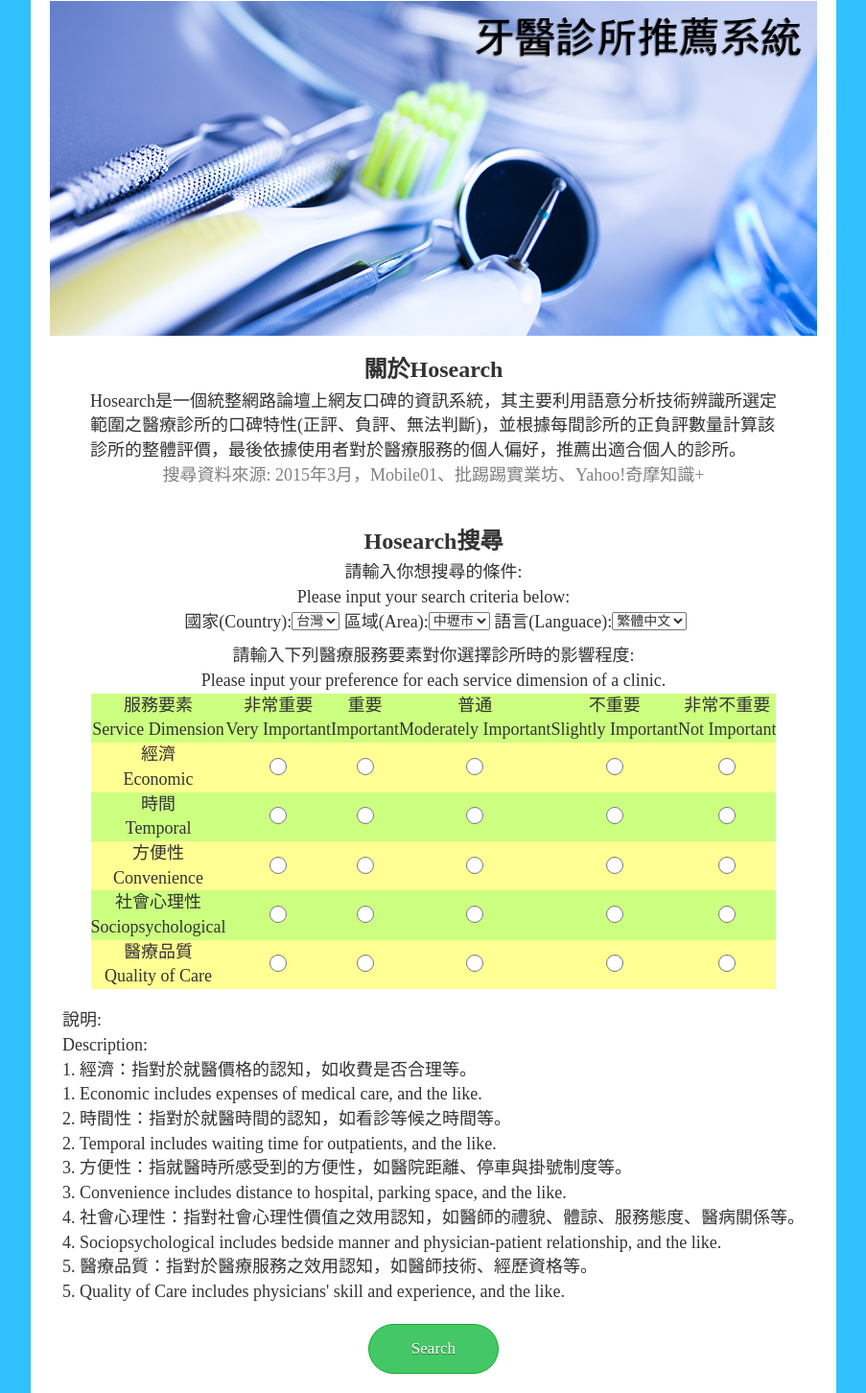
After one commit to mukuro690528/DENsearch, a Django app: page /survey/ in a window 1280 px wide. The commit adds this page. Shown: the whole page at 96% size, without its empty margins (188-1091 px from the left). Run offline with Django 3.2, Linux system fonts and the light colour scheme; some libraries are stand-ins or nearby versions.

Commit message:
add survey.html and let it run

```diff
--- a/densearch/settings.py
+++ b/densearch/settings.py
@@ -107,7 +107,7 @@ AUTH_PASSWORD_VALIDATORS = [
 
 LANGUAGE_CODE = 'en-us'
 
-TIME_ZONE = 'UTC'
+TIME_ZONE = 'Asia/Taipei'
 
 USE_I18N = True
 
--- a/densearch/urls.py
+++ b/densearch/urls.py
@@ -15,7 +15,7 @@ Including another URLconf
 """
 from django.conf.urls import url
 from django.contrib import admin
-from recommendation.views import survey
+from recommendation.views.views import survey
 
 urlpatterns = [
     url(r'^admin/', admin.site.urls),
--- /dev/null
+++ b/recommendation/views/crawler_views.py
@@ -0,0 +1,5 @@
+from django.shortcuts import render
+
+#ptt
+
+#mobile01
--- a/static/o/css/densearch.css
+++ b/static/o/css/densearch.css
@@ -22,7 +22,7 @@
 	padding-right: 0;
 	padding-bottom: 10px;
 	padding-left: 0;
-	background-image: url('pic/dentist_banner_background_3.jpg');
+	background-image: url('../../img/dentist_banner_background.jpg');
 	background-position:bottom;
 	background-repeat:no-repeat;
 
--- a/templates/module/base.html
+++ b/templates/module/base.html
@@ -1,10 +1,14 @@
-<!DOCTYPE html>
-<html lang="en">
-<head>
-    <meta charset="UTF-8">
-    <title>Title</title>
-</head>
-<body>
+{% include 'module/head.html' %}
+
+{% block script %}
+{% endblock %}
+
+<title>DenSearch-牙醫診所推薦系統</title>
+<body style="font-family: 微軟正黑體; background-color:#31c1ff">
+{#    {% include 'module/nav.html' %}#}
+
+    {% block body %}
+    {% endblock %}
 
 </body>
 </html>
--- a/templates/module/head.html
+++ b/templates/module/head.html
@@ -1,10 +1,17 @@
 <!DOCTYPE html>
 <html lang="en">
 <head>
-    <meta charset="UTF-8">
-    <title>Title</title>
-</head>
-<body>
+  <!-- Theme Made By www.w3schools.com - No Copyright -->
+    <meta charset="utf-8">
+    <meta name="viewport" content="width=device-width, initial-scale=1">
 
-</body>
-</html>
+    <link rel="stylesheet" href="https://maxcdn.bootstrapcdn.com/bootstrap/3.3.7/css/bootstrap.min.css">
+    <link href="https://fonts.googleapis.com/css?family=Lato" rel="stylesheet" type="text/css">
+    <link href="https://fonts.googleapis.com/css?family=Montserrat" rel="stylesheet" type="text/css">
+
+    {% load staticfiles %}
+    <link href='{% static "o/css/densearch.css" %}' type="text/css" rel="stylesheet">
+
+    <script src="https://ajax.googleapis.com/ajax/libs/jquery/3.1.1/jquery.min.js"></script>
+    <script src="https://maxcdn.bootstrapcdn.com/bootstrap/3.3.7/js/bootstrap.min.js"></script>
+{#    <script type='text/javascript' src='{% static "js/yiwu.js" %}'></script>#}
--- /dev/null
+++ b/templates/survey.html
@@ -0,0 +1,324 @@
+{% extends 'module/base.html' %}
+
+{% block script %}
+    <script language="javascript">
+
+        function check_submit() {
+            for (var i = 1; i <= 5; i++) {
+                if ($("input[name='q" + i + "']:checked").length <= 0) {
+                    alert('還有欄位未填!');
+                    return false;
+                }
+            }
+            document.SearchForm.action = "";
+            document.SearchForm.submit();
+        }
+    </script>
+{% endblock %}
+
+{% block body %}
+    <div align="center">
+        <div class="outer">
+            <div class="banner">
+            </div>
+            <div class="content">
+                <form method="post" name="SearchForm">
+
+                    <table width="20" border="0">
+                        <tr>
+                            <td nowrap><font size="6" face="微軟正黑體"><b><font size="5">關於Hosearch</font></b></font></td>
+                        </tr>
+                    </table>
+
+                    <table width="70" border="0">
+                        <tr>
+                            <td nowrap><font size="4" face="微軟正黑體">Hosearch是一個統整網路論壇上網友口碑的資訊系統，其主要利用語意分析技術辨識所選定<br/>
+                                範圍之醫療診所的口碑特性(正評、負評、無法判斷)，並根據每間診所的正負評數量計算該<br/>
+                                診所的整體評價，最後依據使用者對於醫療服務的個人偏好，推薦出適合個人的診所。</font></td>
+                        </tr>
+                        <tr>
+                            <td nowrap>
+                                <center><font size="4" face="微軟正黑體" color=gray> 搜尋資料來源:
+                                    2015年3月，Mobile01、批踢踢實業坊、Yahoo!奇摩知識+</font></center>
+                            </td>
+                        </tr>
+                    </table>
+
+
+                    <p>&nbsp;</p>
+
+                    <table width="20" border="0">
+                        <tr>
+                            <td nowrap><font size="6" face="微軟正黑體"><b><font size="5">Hosearch搜尋</font></b></font></td>
+                        </tr>
+                    </table>
+
+                    <table width="70" border="0">
+                        <tr>
+                            <td nowrap><font size="4" face="微軟正黑體">
+                                <center>請輸入你想搜尋的條件:<br>Please input your search criteria below:</center>
+                            </font></td>
+                        </tr>
+                    </table>
+                    <table width="70" border="0">
+                        <tr>
+                            <td nowrap><font size="4" face="微軟正黑體">&nbsp;國家(Country):</font></td>
+                            <td class="style1"><select name="txtarea">
+                                <option value="台灣">台灣</option>
+                            </select></td>
+                            <td nowrap><font size="4" face="微軟正黑體">&nbsp;區域(Area):</font></td>
+                            <td><select name="txtarea">
+                                <option value="台北市">中壢市</option>
+                                <option value="台北市">基隆市</option>
+                                <option value="台北市">臺北市</option>
+                                <option value="台北市">新北市</option>
+                                <option value="台北市">桃園市</option>
+                                <option value="台北市">新竹縣</option>
+                                <option value="台北市">新竹市</option>
+                                <option value="台北市">苗栗縣</option>
+                                <option value="台北市">臺中市</option>
+                                <option value="台北市">南投縣</option>
+                                <option value="台北市">雲林縣</option>
+                                <option value="台北市">嘉義縣</option>
+                                <option value="台北市">嘉義市</option>
+                                <option value="台北市">臺南市</option>
+                                <option value="台北市">高雄市</option>
+                                <option value="台北市">屏東縣</option>
+                                <option value="台北市">宜蘭縣</option>
+                                <option value="台北市">花蓮縣</option>
+                                <option value="台北市">臺東縣</option>
+                                <option value="台北市">澎湖縣</option>
+                                <option value="台北市">金門縣</option>
+                                <option value="台北市">連江縣</option>
+                            </select></td>
+                            <td nowrap><font size="4" face="微軟正黑體">&nbsp;語言(Languace):</font></td>
+                            <td><select name="txtarea">
+                                <option value="台灣">繁體中文</option>
+                            </select></td>
+                        </tr>
+                    </table>
+
+                    <!--<table>
+                      <tr>
+                          <td><font size="4" face="微軟正黑體" color=red><center>註:由於此系統為測試版本，因此僅以中壢市為測試區域。<br>NOTE: This system is a beta version, only Chungli City area for testing.</center></font></td>
+                      </tr>
+                    </table>-->
+
+                    <p></p>
+                    <table width="70" border="0">
+                        <tr>
+                            <td nowrap>
+                                <center><font size="4" face="微軟正黑體">請輸入下列醫療服務要素對你選擇診所時的影響程度:<br>Please input your
+                                    preference for each service dimension of a clinic.</font></center>
+                            </td>
+                        </tr>
+                    </table>
+
+                    <table width="70" border="0">
+                        <tr>
+                            <td nowrap BGCOLOR=#CCFF80>
+                                <center>
+                                    <font size="4" face="微軟正黑體">服務要素<br>Service Dimension</font>
+                                </center>
+                            </td>
+                            <td nowrap width="100" BGCOLOR=#CCFF80>
+                                <center>
+                                    <font size="4" face="微軟正黑體">非常重要<br>Very Important</font>
+                                </center>
+                            </td>
+                            <td nowrap width="100" BGCOLOR=#CCFF80>
+                                <center>
+                                    <font size="4" face="微軟正黑體">重要<br>Important</font>
+                                </center>
+                            </td>
+                            <td nowrap width="100" BGCOLOR=#CCFF80>
+                                <center>
+                                    <font size="4" face="微軟正黑體">普通<br>Moderately Important</font>
+                                </center>
+                            </td>
+                            <td nowrap width="100" BGCOLOR=#CCFF80>
+                                <center>
+                                    <font size="4" face="微軟正黑體">不重要<br>Slightly Important</font>
+                                </center>
+                            </td>
+                            <td nowrap width="100" BGCOLOR=#CCFF80>
+                                <center>
+                                    <font size="4" face="微軟正黑體">非常不重要<br>Not Important</font>
+                                </center>
+                            </td>
+                        </tr>
+                        <tr>
+                            <td nowrap width="120" BGCOLOR=#FFFF93>
+                                <center>
+                                    <font size="4" face="微軟正黑體">經濟<br>Economic</font>
+                                </center>
+                            </td>
+                            <td nowrap BGCOLOR=#FFFF93>
+                                <center><input type="radio" name="q1" value="5" style="width:18px;height:18px;">
+                                </center>
+                            </td>
+                            <td nowrap BGCOLOR=#FFFF93>
+                                <center><input type="radio" name="q1" value="4" style="width:18px;height:18px;">
+                                </center>
+                            </td>
+                            <td nowrap BGCOLOR=#FFFF93>
+                                <center><input type="radio" name="q1" value="3" style="width:18px;height:18px;">
+                                </center>
+                            </td>
+                            <td nowrap BGCOLOR=#FFFF93>
+                                <center><input type="radio" name="q1" value="2" style="width:18px;height:18px;">
+                                </center>
+                            </td>
+                            <td nowrap BGCOLOR=#FFFF93>
+                                <center><input type="radio" name="q1" value="1" style="width:18px;height:18px;">
+                                </center>
+                            </td>
+                        </tr>
+                        <tr>
+                            <td nowrap BGCOLOR=#CCFF80>
+                                <center>
+                                    <font size="4" face="微軟正黑體">時間<br>Temporal</font>
+                                </center>
+                            </td>
+                            <td nowrap BGCOLOR=#CCFF80>
+                                <center><input type="radio" name="q2" value="5" style="width:18px;height:18px;">
+                                </center>
+                            </td>
+                            <td nowrap BGCOLOR=#CCFF80>
+                                <center><input type="radio" name="q2" value="4" style="width:18px;height:18px;">
+                                </center>
+                            </td>
+                            <td nowrap BGCOLOR=#CCFF80>
+                                <center><input type="radio" name="q2" value="3" style="width:18px;height:18px;">
+                                </center>
+                            </td>
+                            <td nowrap BGCOLOR=#CCFF80>
+                                <center><input type="radio" name="q2" value="2" style="width:18px;height:18px;">
+                                </center>
+                            </td>
+                            <td nowrap BGCOLOR=#CCFF80>
+                                <center><input type="radio" name="q2" value="1" style="width:18px;height:18px;">
+                                </center>
+                            </td>
+                        </tr>
+                        <tr>
+                            <td nowrap BGCOLOR=#FFFF93>
+                                <center>
+                                    <font size="4" face="微軟正黑體">方便性<br>Convenience</font>
+                                </center>
+                            </td>
+                            <td nowrap BGCOLOR=#FFFF93>
+                                <center><input type="radio" name="q3" value="5" style="width:18px;height:18px;">
+                                </center>
+                            </td>
+                            <td nowrap BGCOLOR=#FFFF93>
+                                <center><input type="radio" name="q3" value="4" style="width:18px;height:18px;">
+                                </center>
+                            </td>
+                            <td nowrap BGCOLOR=#FFFF93>
+                                <center><input type="radio" name="q3" value="3" style="width:18px;height:18px;">
+                                </center>
+                            </td>
+                            <td nowrap BGCOLOR=#FFFF93>
+                                <center><input type="radio" name="q3" value="2" style="width:18px;height:18px;">
+                                </center>
+                            </td>
+                            <td nowrap BGCOLOR=#FFFF93>
+                                <center><input type="radio" name="q3" value="1" style="width:18px;height:18px;">
+                                </center>
+                            </td>
+                        </tr>
+                        <tr>
+                            <td nowrap BGCOLOR=#CCFF80>
+                                <center>
+                                    <font size="4" face="微軟正黑體">社會心理性<br>Sociopsychological</font>
+                                </center>
+                            </td>
+                            <td nowrap BGCOLOR=#CCFF80>
+                                <center><input type="radio" name="q4" value="5" style="width:18px;height:18px;">
+                                </center>
+                            </td>
+                            <td nowrap BGCOLOR=#CCFF80>
+                                <center><input type="radio" name="q4" value="4" style="width:18px;height:18px;">
+                                </center>
+                            </td>
+                            <td nowrap BGCOLOR=#CCFF80>
+                                <center><input type="radio" name="q4" value="3" style="width:18px;height:18px;">
+                                </center>
+                            </td>
+                            <td nowrap BGCOLOR=#CCFF80>
+                                <center><input type="radio" name="q4" value="2" style="width:18px;height:18px;">
+                                </center>
+                            </td>
+                            <td nowrap BGCOLOR=#CCFF80>
+                                <center><input type="radio" name="q4" value="1" style="width:18px;height:18px;">
+                                </center>
+                            </td>
+                        </tr>
+                        <tr>
+                            <td nowrap BGCOLOR=#FFFF93>
+                                <center>
+                                    <font size="4" face="微軟正黑體">醫療品質<br>Quality of Care</font>
+                                </center>
+                            </td>
+                            <td nowrap BGCOLOR=#FFFF93>
+                                <center><input type="radio" name="q5" value="5" style="width:18px;height:18px;">
+                                </center>
+                            </td>
+                            <td nowrap BGCOLOR=#FFFF93>
+                                <center><input type="radio" name="q5" value="4" style="width:18px;height:18px;">
+                                </center>
+                            </td>
+                            <td nowrap BGCOLOR=#FFFF93>
+                                <center><input type="radio" name="q5" value="3" style="width:18px;height:18px;">
+                                </center>
+                            </td>
+                            <td nowrap BGCOLOR=#FFFF93>
+                                <center><input type="radio" name="q5" value="2" style="width:18px;height:18px;">
+                                </center>
+                            </td>
+                            <td nowrap BGCOLOR=#FFFF93>
+                                <center><input type="radio" name="q5" value="1" style="width:18px;height:18px;">
+                                </center>
+                            </td>
+                        </tr>
+                    </table>
+                    </br>
+                    <table width="70" border="0">
+                        <tr>
+                            <td><font size="4" face="微軟正黑體">
+                                <crnter>說明:<br>Description:</crnter>
+                            </font></td>
+                        </tr>
+                        <tr>
+                            <td nowrap><font size="4" face="微軟正黑體"> 1. 經濟：指對於就醫價格的認知，如收費是否合理等。<br> 1. Economic includes
+                                expenses of medical care, and the like. </font></td>
+                        </tr>
+                        <tr>
+                            <td nowrap><font size="4" face="微軟正黑體"> 2. 時間性：指對於就醫時間的認知，如看診等候之時間等。<br> 2. Temporal
+                                includes waiting time for outpatients, and the like.</font></td>
+                        </tr>
+                        <tr>
+                            <td nowrap><font size="4" face="微軟正黑體"> 3. 方便性：指就醫時所感受到的方便性，如醫院距離、停車與掛號制度等。<br> 3.
+                                Convenience includes distance to hospital, parking space, and the like.</font></td>
+                        </tr>
+                        <tr>
+                            <td nowrap><font size="4" face="微軟正黑體"> 4. 社會心理性：指對社會心理性價值之效用認知，如醫師的禮貌、體諒、服務態度、醫病關係等。<br> 4.
+                                Sociopsychological includes bedside manner and physician-patient relationship, and the
+                                like.</font></td>
+                        </tr>
+                        <tr>
+                            <td nowrap><font size="4" face="微軟正黑體"> 5. 醫療品質：指對於醫療服務之效用認知，如醫師技術、經歷資格等。<br> 5. Quality of
+                                Care includes physicians' skill and experience, and the like.</font></td>
+                        </tr>
+                    </table>
+                    <h1>
+                        <input size="4" type="button" name="Submit" class="myButton" value="   Search   "
+                               onclick="check_submit();">
+                    </h1>
+                </form>
+
+                <!-- end .content --></div>
+        </div>
+    </div>
+{% endblock %}
```
Also changed, not shown: templates/module/nav.html (deleted, +0 -10 lines), recommendation/views/__init__.py (added), recommendation/views/views.py (renamed from recommendation/views.py), static/img/dentist_banner_background.jpg (added), 1 other file.
